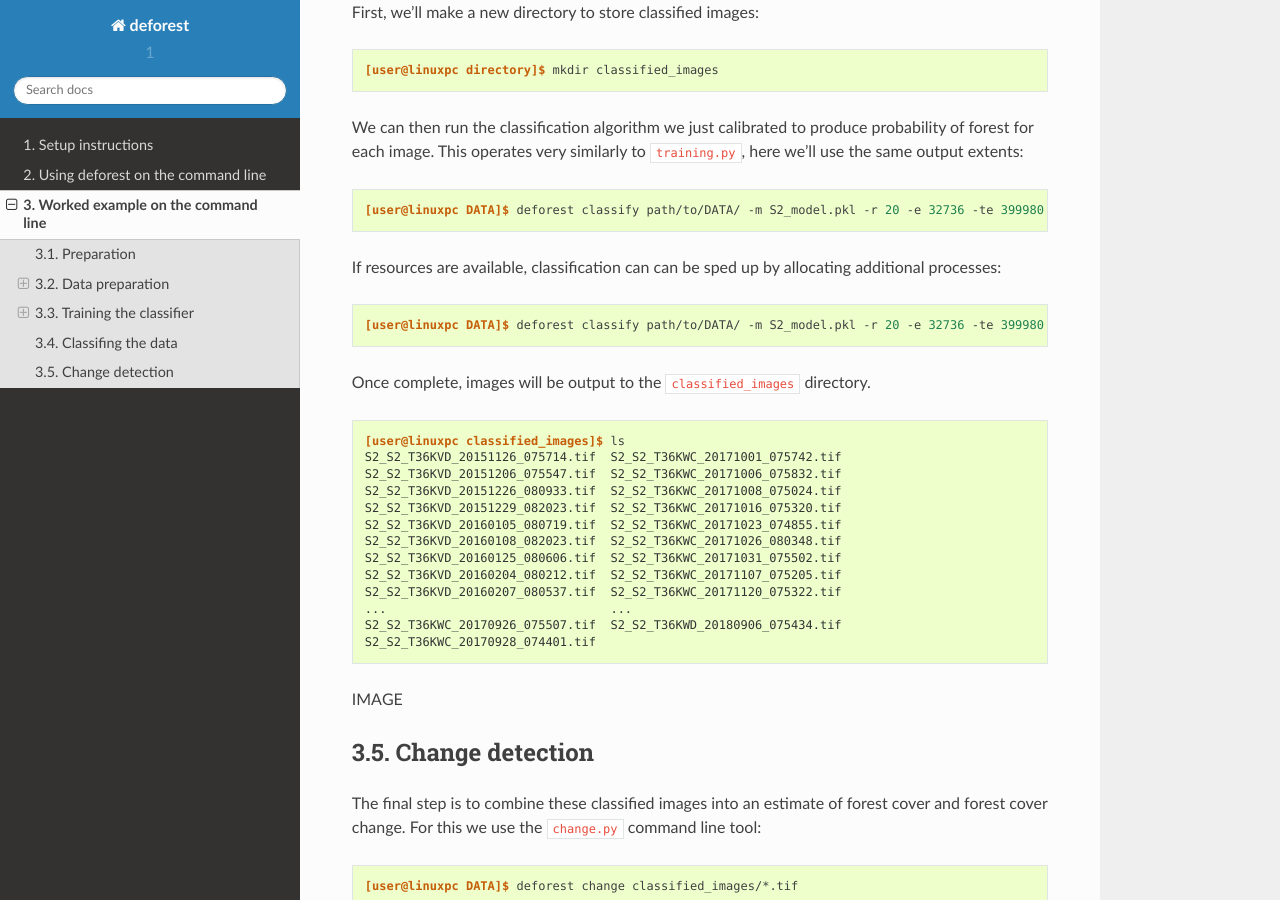
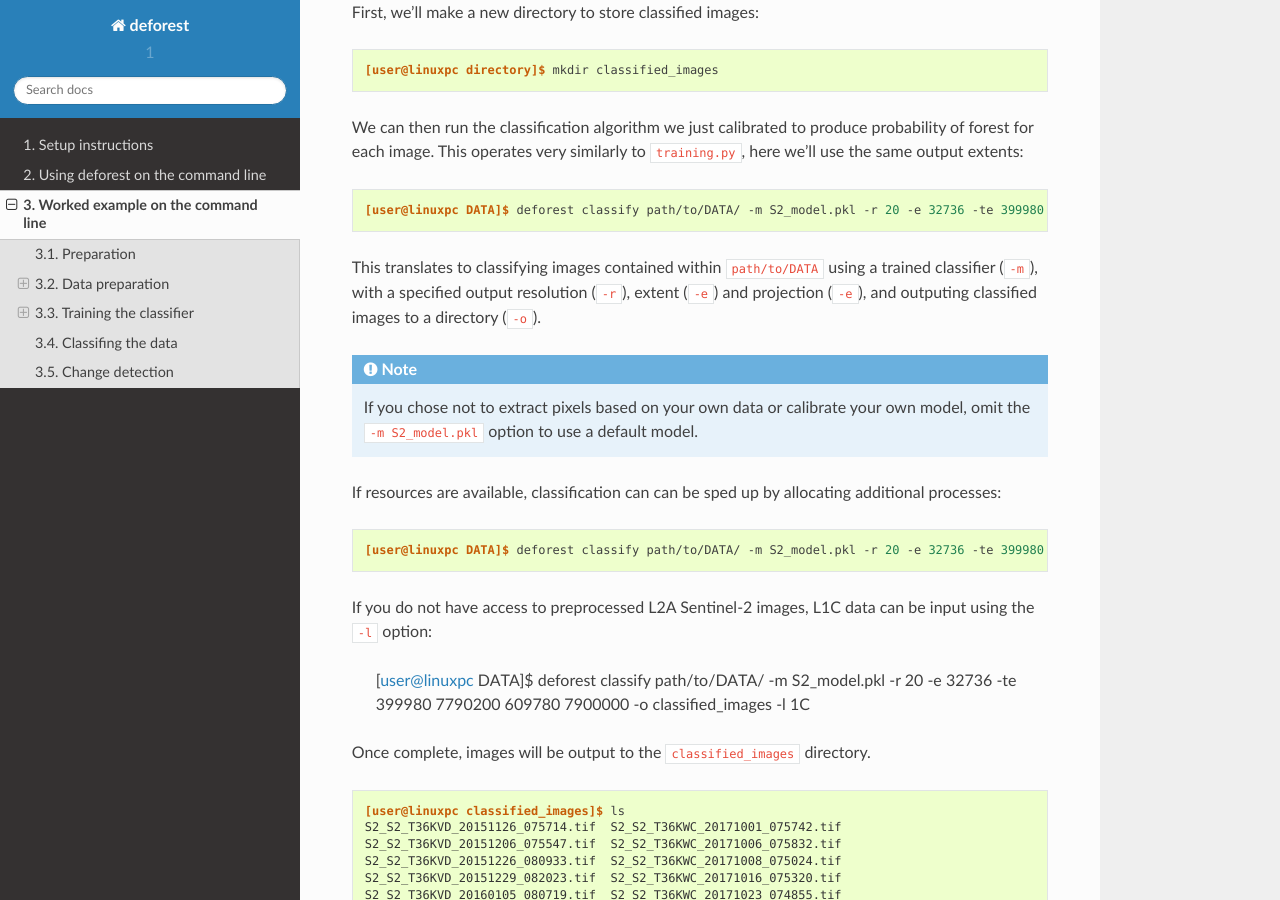
Before and after one commit to smfm-project/deforest, a Sphinx documentation site: the page built from docs/source/worked_example_1.rst, in a window 1280 px wide and 900 px high, scrolled down 5429 px. Built offline with Sphinx 7.4.7 and the Read the Docs theme 2.0.0, drawn with Linux system fonts in a browser that asks for light colours.

Commit message:
updated instructions
Former-commit-id: 3bbc8ca21259dbad70a25a246e744408f1c5aab3

```diff
--- a/docs/source/worked_example_1.rst
+++ b/docs/source/worked_example_1.rst
@@ -178,7 +178,6 @@ Once complete there will be two new files:
 
 .. image:: _static/S2_quality_assessment.png
 
-
 For help in interpretation of this figure, see **MODEL QUALITY ASSESSMENT** (to follow).
 
 Classifing the data
@@ -196,11 +195,19 @@ We can then run the classification algorithm we just calibrated to produce proba
 
     [user@linuxpc DATA]$ deforest classify path/to/DATA/ -m S2_model.pkl -r 20 -e 32736 -te 399980 7790200 609780 7900000 -o classified_images
 
+This translates to classifying images contained within ``path/to/DATA`` using a trained classifier (``-m``), with a specified output resolution (``-r``), extent (``-e``) and projection (``-e``), and outputing classified images to a directory (``-o``).
+
+.. note:: If you chose not to extract pixels based on your own data or calibrate your own model, omit the ``-m S2_model.pkl`` option to use a default model.
+
 If resources are available, classification can can be sped up by allocating additional processes:
 
 .. code-block:: console
 
     [user@linuxpc DATA]$ deforest classify path/to/DATA/ -m S2_model.pkl -r 20 -e 32736 -te 399980 7790200 609780 7900000 -o classified_images -p 8
+
+If you do not have access to preprocessed L2A Sentinel-2 images, L1C data can be input using the ``-l`` option:
+
+    [user@linuxpc DATA]$ deforest classify path/to/DATA/ -m S2_model.pkl -r 20 -e 32736 -te 399980 7790200 609780 7900000 -o classified_images -l 1C
 
 Once complete, images will be output to the ``classified_images`` directory.
 
@@ -219,7 +226,6 @@ Once complete, images will be output to the ``classified_images`` directory.
     ...                               ...
     S2_S2_T36KWC_20170926_075507.tif  S2_S2_T36KWD_20180906_075434.tif
     S2_S2_T36KWC_20170928_074401.tif
-
 
 IMAGE
 
```
